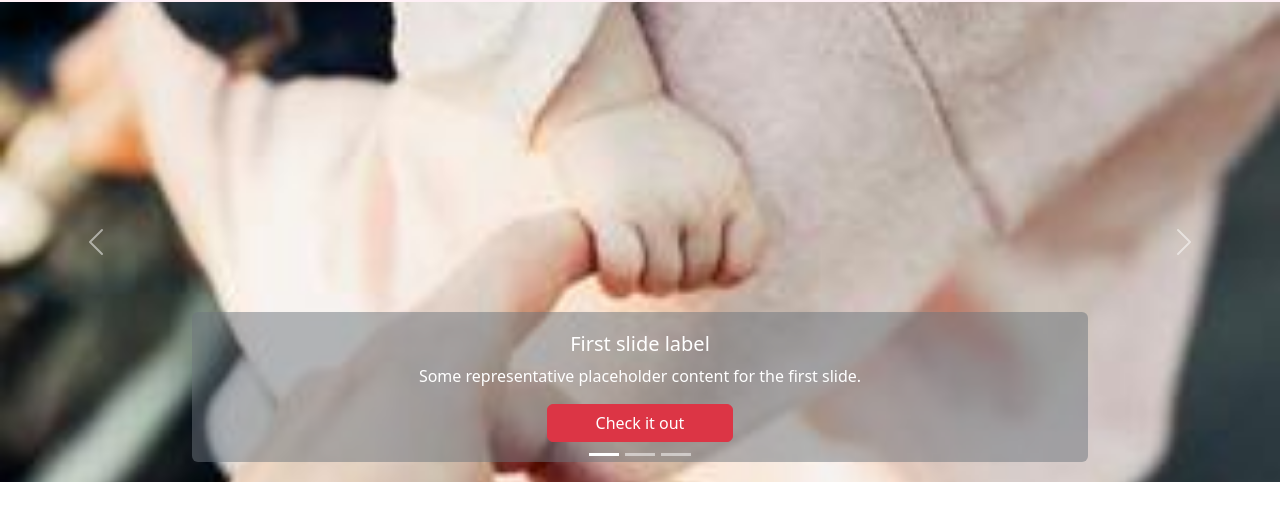
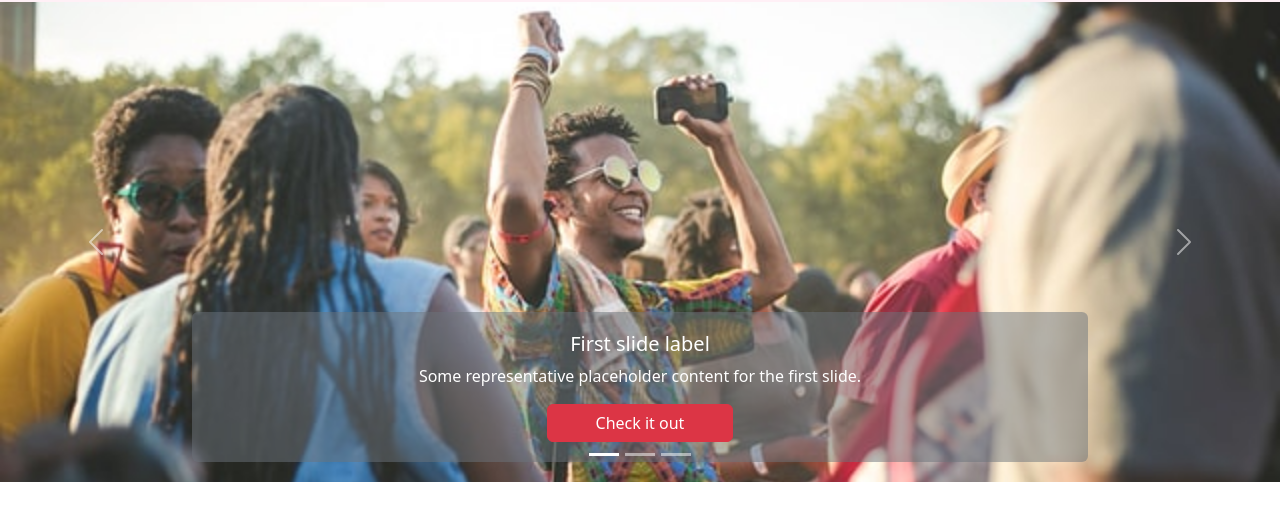
Before and after one commit to baotram1209/tp03-m2i, a plain HTML site: page index.html in a window 1280 px wide. Shown: the part 147-674 px from the top of the page. Drawn offline with nearby package versions, Linux system fonts and the light colour scheme.

Commit message:
change-image-carousel

```diff
--- a/index.html
+++ b/index.html
@@ -80,7 +80,7 @@
             </div>
             <div class="carousel-inner">
                 <div class="carousel-item active">
-                    <img src="images/bapteme-1.jpg" class="d-block w-100" alt="...">
+                    <img src="images/festival-1.jpg" class="d-block w-100" alt="...">
                     <div class="carousel-caption d-none d-md-block bg-secondary bg-opacity-50 rounded">
                         <h5>First slide label</h5>
                         <p>Some representative placeholder content for the first slide.</p>
@@ -88,7 +88,7 @@
                     </div>
                 </div>
                 <div class="carousel-item">
-                    <img src="images/bapteme-1.jpg" class="d-block w-100" alt="...">
+                    <img src="images/wedding-1.jpg" class="d-block w-100" alt="...">
                     <div class="carousel-caption d-none d-md-block bg-secondary bg-opacity-50 rounded">
                         <h5>Second slide label</h5>
                         <p>Some representative placeholder content for the second slide.</p>
@@ -96,7 +96,7 @@
                     </div>
                 </div>
                 <div class="carousel-item">
-                    <img src="images/bapteme-1.jpg" class="d-block w-100" alt="...">
+                    <img src="images/birthday-1.jpg" class="d-block w-100" alt="...">
                     <div class="carousel-caption d-none d-md-block bg-secondary bg-opacity-50 rounded">
                         <h5>Third slide label</h5>
                         <p>Some representative placeholder content for the third slide.</p>
```
